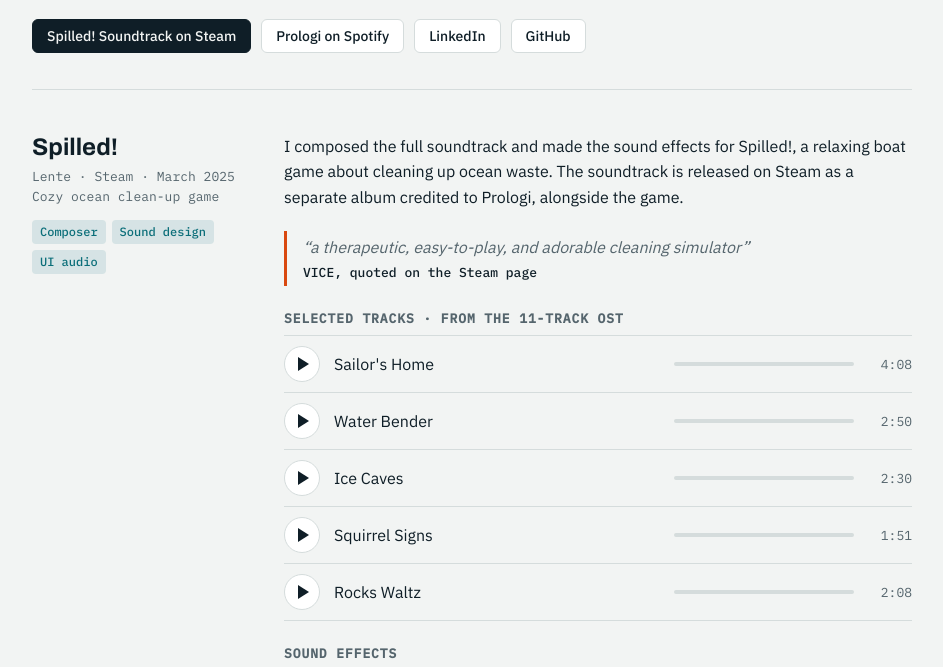
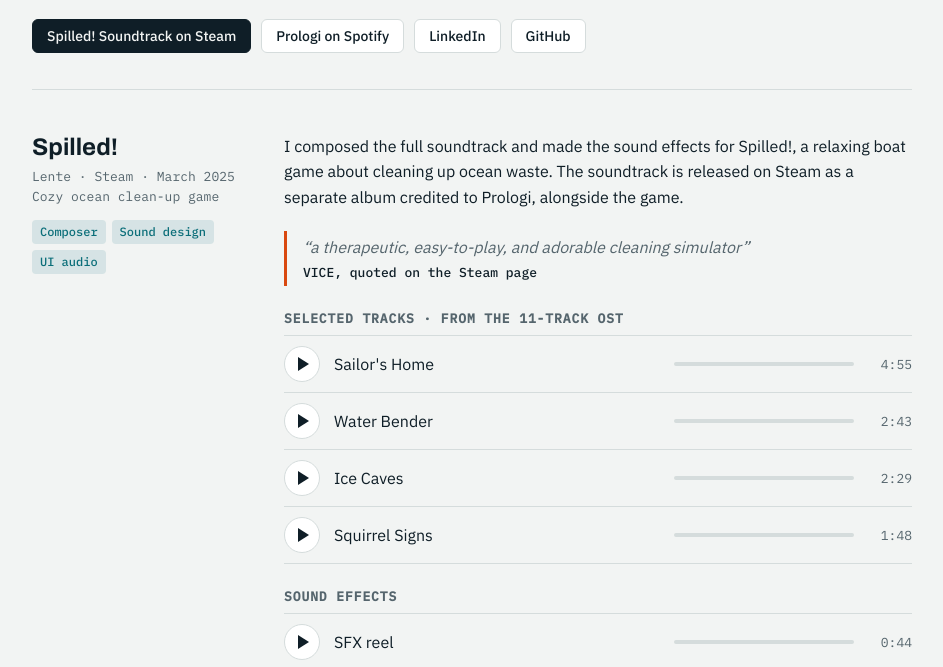
Before and after one commit to SergeiPolev/SergeiPolev.github.io, a plain HTML site: page index.html in a window 1280 px wide. Shown: the part 218-885 px from the top of the page, without its empty margins (168-1111 px from the left). Drawn offline with Linux system fonts and the light colour scheme.

Commit message:
Fix track durations, hide missing Rocks Waltz
Co-Authored-By: Claude Opus 5.5 <noreply@anthropic.com>
Claude-Session: https://claude.ai/code/session_012VtwaCUTXSWnjekHZiL9u1

```diff
--- a/index.html
+++ b/index.html
@@ -115,16 +115,15 @@ footer .tools{font:400 13px/1.7 var(--mono)}
 
     <h3>Selected tracks · from the 11-track OST</h3>
     <ol class="player-list">
-      <li class="trk" data-src="audio/spilled-sailors-home.mp3"><button type="button" class="play" aria-label="Play Sailor's Home"></button><span class="t">Sailor's Home</span><span class="bar"><span></span></span><span class="d">4:08</span></li>
-      <li class="trk" data-src="audio/spilled-water-bender.mp3"><button type="button" class="play" aria-label="Play Water Bender"></button><span class="t">Water Bender</span><span class="bar"><span></span></span><span class="d">2:50</span></li>
-      <li class="trk" data-src="audio/spilled-ice-caves.mp3"><button type="button" class="play" aria-label="Play Ice Caves"></button><span class="t">Ice Caves</span><span class="bar"><span></span></span><span class="d">2:30</span></li>
-      <li class="trk" data-src="audio/spilled-squirrel-signs.mp3"><button type="button" class="play" aria-label="Play Squirrel Signs"></button><span class="t">Squirrel Signs</span><span class="bar"><span></span></span><span class="d">1:51</span></li>
-      <li class="trk" data-src="audio/spilled-rocks-waltz.mp3"><button type="button" class="play" aria-label="Play Rocks Waltz"></button><span class="t">Rocks Waltz</span><span class="bar"><span></span></span><span class="d">2:08</span></li>
+      <li class="trk" data-src="audio/spilled-sailors-home.mp3"><button type="button" class="play" aria-label="Play Sailor's Home"></button><span class="t">Sailor's Home</span><span class="bar"><span></span></span><span class="d">4:55</span></li>
+      <li class="trk" data-src="audio/spilled-water-bender.mp3"><button type="button" class="play" aria-label="Play Water Bender"></button><span class="t">Water Bender</span><span class="bar"><span></span></span><span class="d">2:43</span></li>
+      <li class="trk" data-src="audio/spilled-ice-caves.mp3"><button type="button" class="play" aria-label="Play Ice Caves"></button><span class="t">Ice Caves</span><span class="bar"><span></span></span><span class="d">2:29</span></li>
+      <li class="trk" data-src="audio/spilled-squirrel-signs.mp3"><button type="button" class="play" aria-label="Play Squirrel Signs"></button><span class="t">Squirrel Signs</span><span class="bar"><span></span></span><span class="d">1:48</span></li>
     </ol>
 
     <h3>Sound effects</h3>
     <ol class="player-list">
-      <li class="trk" data-src="audio/spilled-sfx-reel.mp3"><button type="button" class="play" aria-label="Play sound effects reel"></button><span class="t">SFX reel</span><span class="bar"><span></span></span><span class="d">—</span></li>
+      <li class="trk" data-src="audio/spilled-sfx-reel.mp3"><button type="button" class="play" aria-label="Play sound effects reel"></button><span class="t">SFX reel</span><span class="bar"><span></span></span><span class="d">0:44</span></li>
     </ol>
     <ul class="sfx">
       <li>Motor boat loop</li><li>Water pump</li><li>Waterfall</li><li>Bubbles</li>
```
